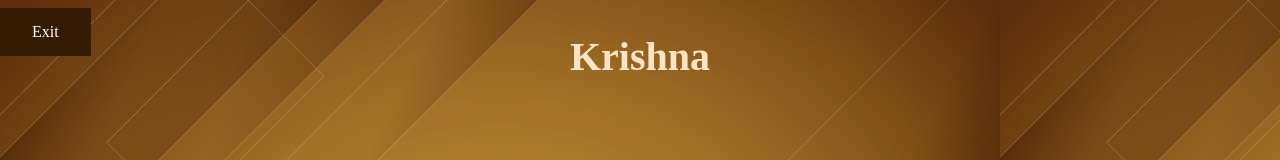
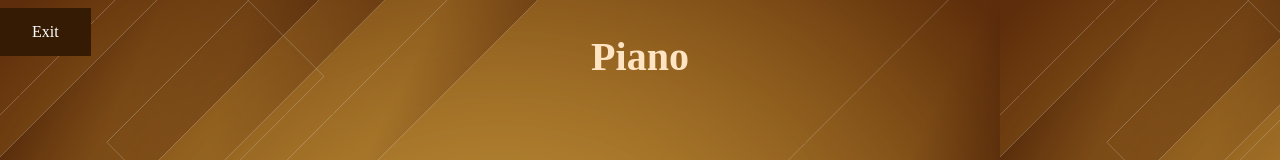
Before and after one commit to Umeshpatel77/Piano.github.io, a plain HTML site: page index.html in a window 1280 px wide. Shown: the top 160 px of the page. Drawn offline with Linux system fonts and the light colour scheme.

Commit message:
Update index.html
Signed-off-by: Umeshpatel77 <140539340+Umeshpatel77@users.noreply.github.com>

```diff
--- a/index.html
+++ b/index.html
@@ -2,11 +2,11 @@
 <html lang="en">
   <head>
     <meta name="viewport" content="width=device-width, initial-scale=1.0" />
-    <title>krishaa </title>
+    <title>Piano</title>
     <link rel="stylesheet" href="style.css" />
   </head>
   <body>
-    <h2>Krishna</h2>
+    <h2>Piano</h2>
 <a href="#" class="button" onclick="javascript:window.close()">Exit</a>
     <div class="piano-container"></div>
     <script src="script.js"></script>
```
